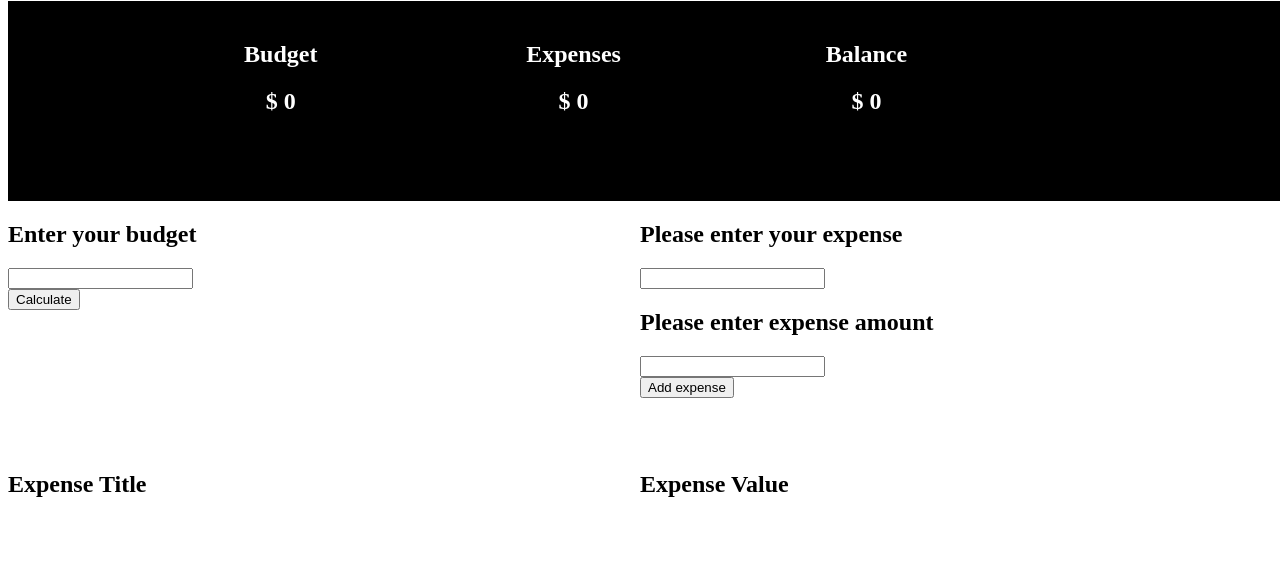
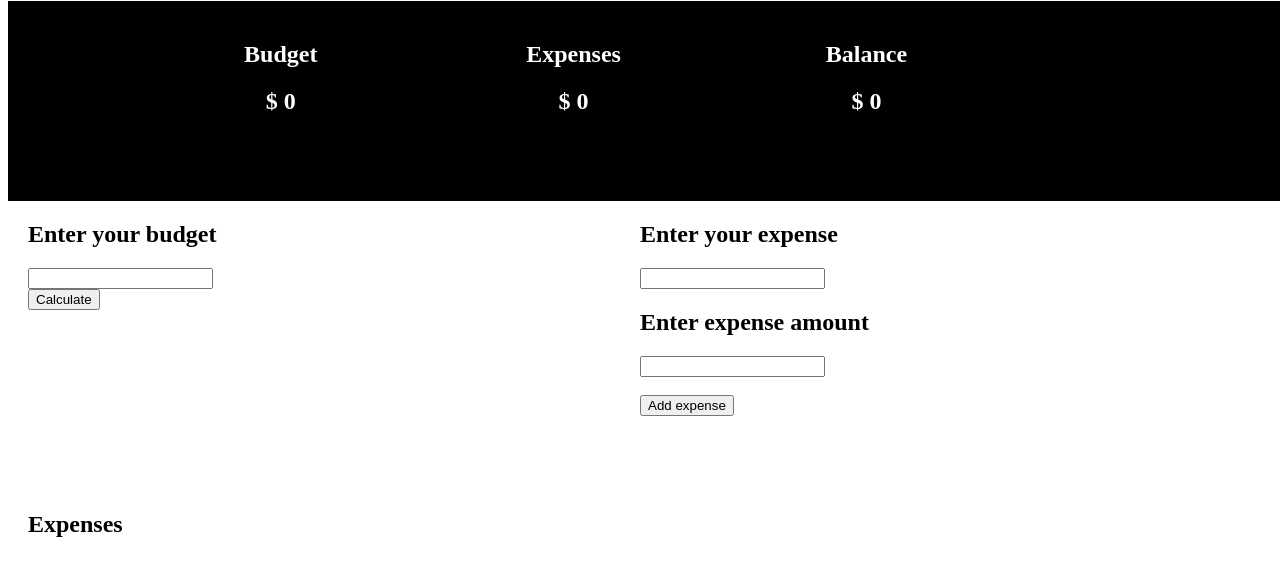
Before and after one commit to michellewong27/budgetapp, a plain HTML site: page index.html in a window 1280 px wide. Shown: the part 138-714 px from the top of the page. Drawn offline with Linux system fonts and the light colour scheme.

Commit message:
CSS Expenses line up

```diff
--- a/index.html
+++ b/index.html
@@ -40,25 +40,24 @@
             </form>
         </div>
 
-        <div class="expense-input-fields">
+        <div>
             <div class="expense-feedback alert alert-danger text-capitalize">Expense Feedback</div>
             <form id="expense-form" class="expense-form">
-                <h2 class="text-capitalize">Please enter your expense</h2>
+                <h2 class="text-capitalize">Enter your expense</h2>
                 <div class="form-group">
                     <input type="text" class="form-control expense-input" id="expense-input">
                 </div>
-                <h2 class="text-capitalize">Please enter expense amount</h2>
+                <h2 class="text-capitalize">Enter expense amount</h2>
                 <div class="form-group">
                     <input type="number" class="form-control expense-input" id="amount-input">
                 </div>
+                <br>
                 <button type="submit" class="btn text-capitalize expense-submit" id="expense-submit">Add expense</button>
             </form>
         </div>
-
         <div class="expense-list" id="expense-list">
-            <h2 class="list-item" id="expense-title">Expense Title</h2>
-            <h2 class="list-item" id="expense-value">Expense Value</h2>
-            <h2 class="list-item"></h2>
+            <h2 class="list-item" id="expense-title">Expenses</h2>
+            <h2 class="list-item" id="expense-value"></h2>
         </div>
     <script src="main.js"></script>
     </body>
--- a/main.css
+++ b/main.css
@@ -46,34 +46,36 @@ h1 {
     padding: 20px;
 }
 
-
 .budget-form {
     float: left;
     height: 150px;
-    width:50%;
+    width:40%;
+    margin-left: 20px;
+    margin-bottom: 40px;
 }
-
 
 .expense-form{
     width: 50%;
     height: 150px;
     float: right;
+    margin-bottom: 40px;
 
 }
 
 #expense-title{
     padding-top: 100px;
     float: left;
-    width: 50%;
+    margin-left: 20px;
+    margin-bottom: 20px;
+    width: 100%;
 }
 
-#expense-value{
-    padding-top: 100px;
-    float: left;
-    width: 50%;
+.expense {
+    float:left;
+    margin-left: 20px;
+    margin-bottom: 50px;
+    width: 100%;
 }
-
-
 
 .topnav {
     background-color: black;
--- a/main.js
+++ b/main.js
@@ -53,6 +53,7 @@ class UI {
     }
 
     submitExpenseForm(){
+        console.log("in submit")
         const expenseValue = this.expenseInput.value;
         const amountValue = this.amountInput.value;
 
@@ -87,8 +88,8 @@ class UI {
         div.classList.add('expense');
         div.innerHTML = `
         <div class="expense-item d-flex justify-content-between align-items-baseline">
-        <h6 class="expense-title mb-0 text-uppercase list-item">${expense.title}</h6>
-        <h5 class="expense-amount mb-0 list-item">${expense.amount}</h5>
+        <h3 class="expense-title mb-0 text-uppercase list-item">${expense.title}</h3>
+        <h3 class="expense-amount mb-0 list-item"> $ ${expense.amount}</h3>
         <div class="expense-icons list-item">
          <a href="#" class="edit-icon mx-2" data-id="${expense.id}">
           <button class="edit">Edit</button>
```
